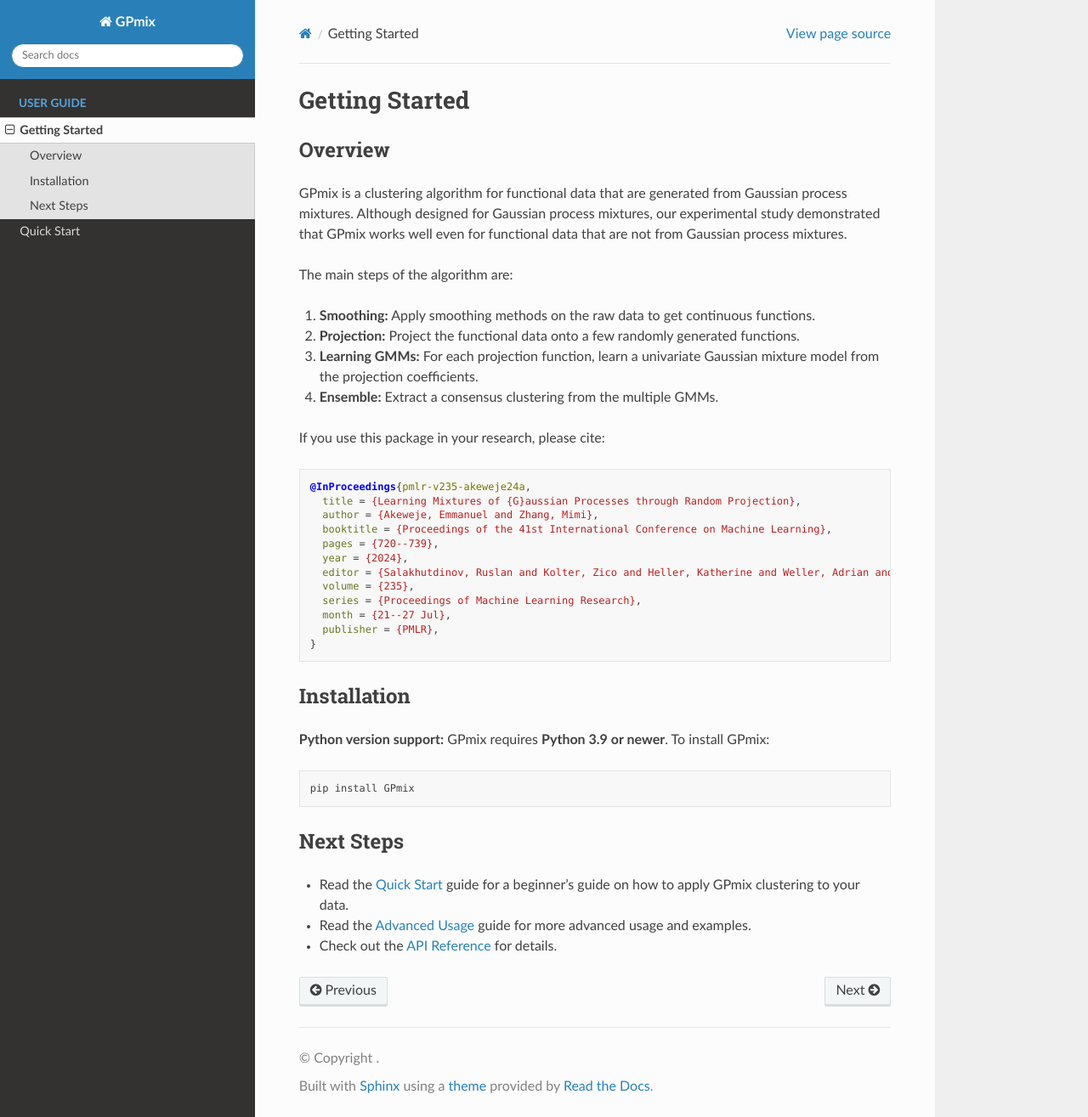
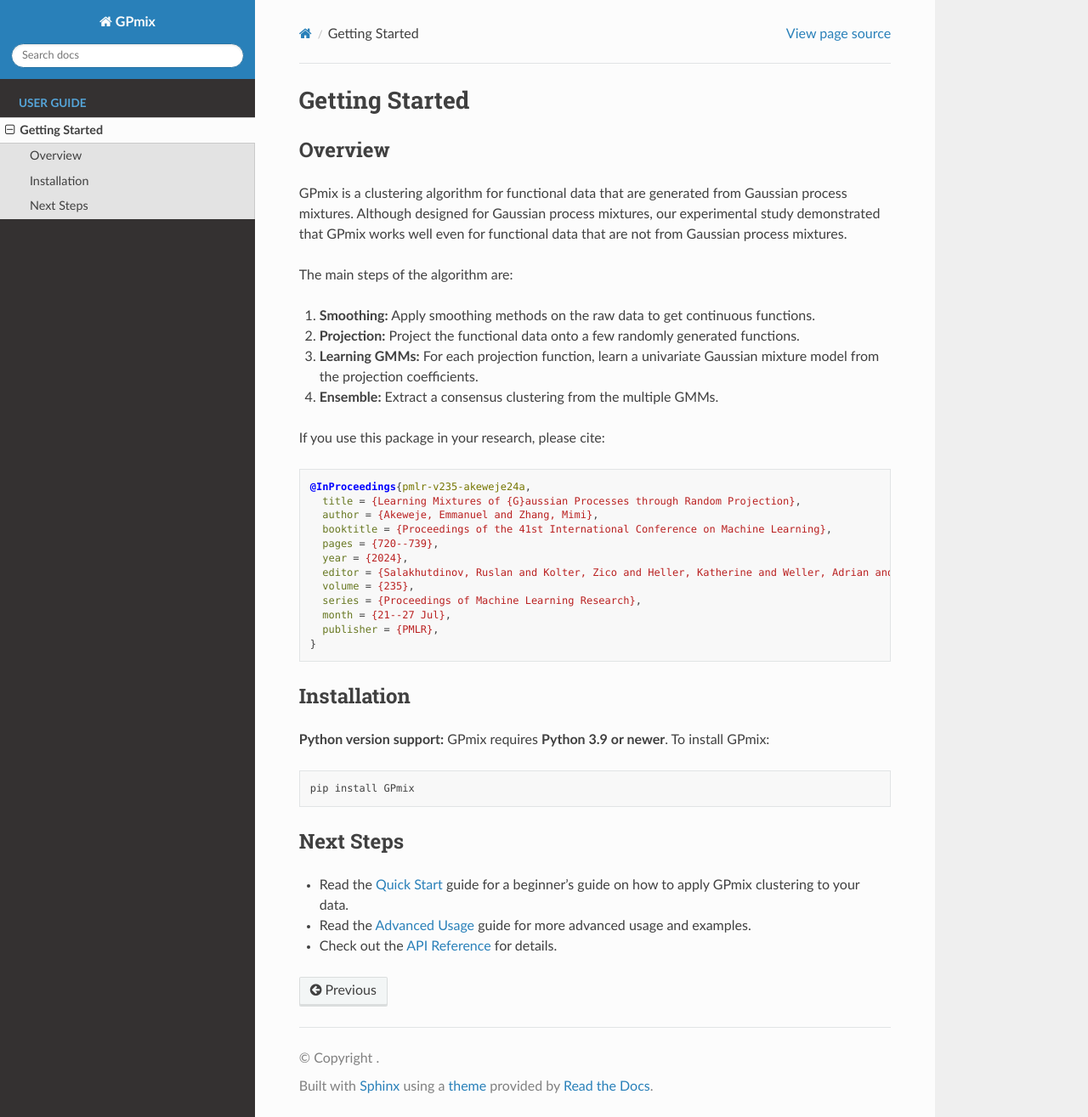
Before and after one commit to EAkeweje/GPmix, a Sphinx documentation site: the page built from docs/source/getting-started.rst, in a window 1280 px wide and 1315 px high. Shown: the whole window at 85% size. Built offline with Sphinx 7.4.7 and the Read the Docs theme 3.1.0, drawn with Linux system fonts in a browser that asks for light colours; pages that are not in the unit, such as notebooks, are missing from menus.

Commit message:
fix docs

```diff
--- a/docs/source/index.rst
+++ b/docs/source/index.rst
@@ -6,8 +6,8 @@ Welcome to GPmix
    :caption: User Guide
 
    getting-started
-   quick-start
-   .. advanced-usage
+..    quick-start
+..    advanced-usage
 
 .. .. toctree::
 ..    :maxdepth: 2
```
